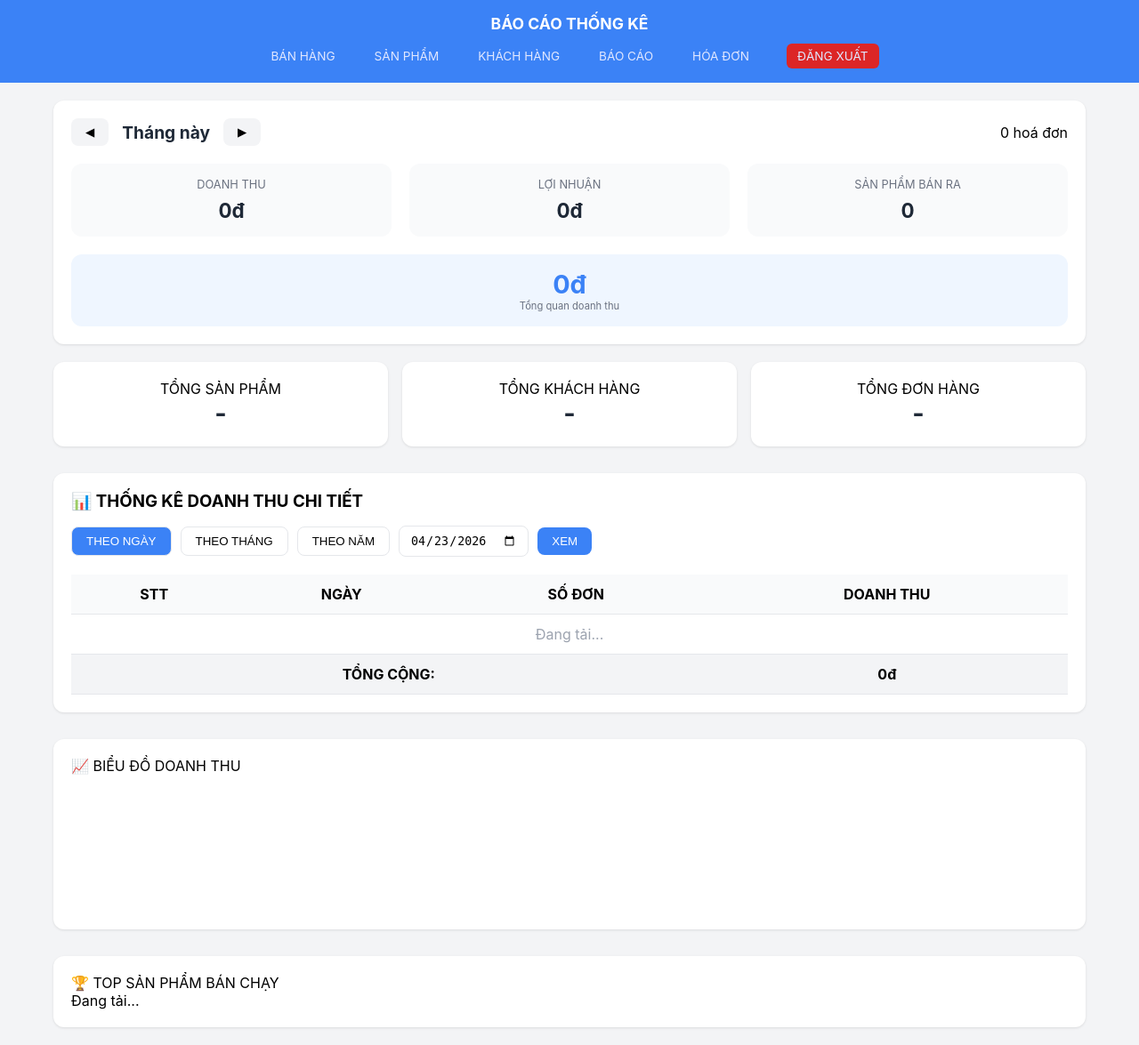
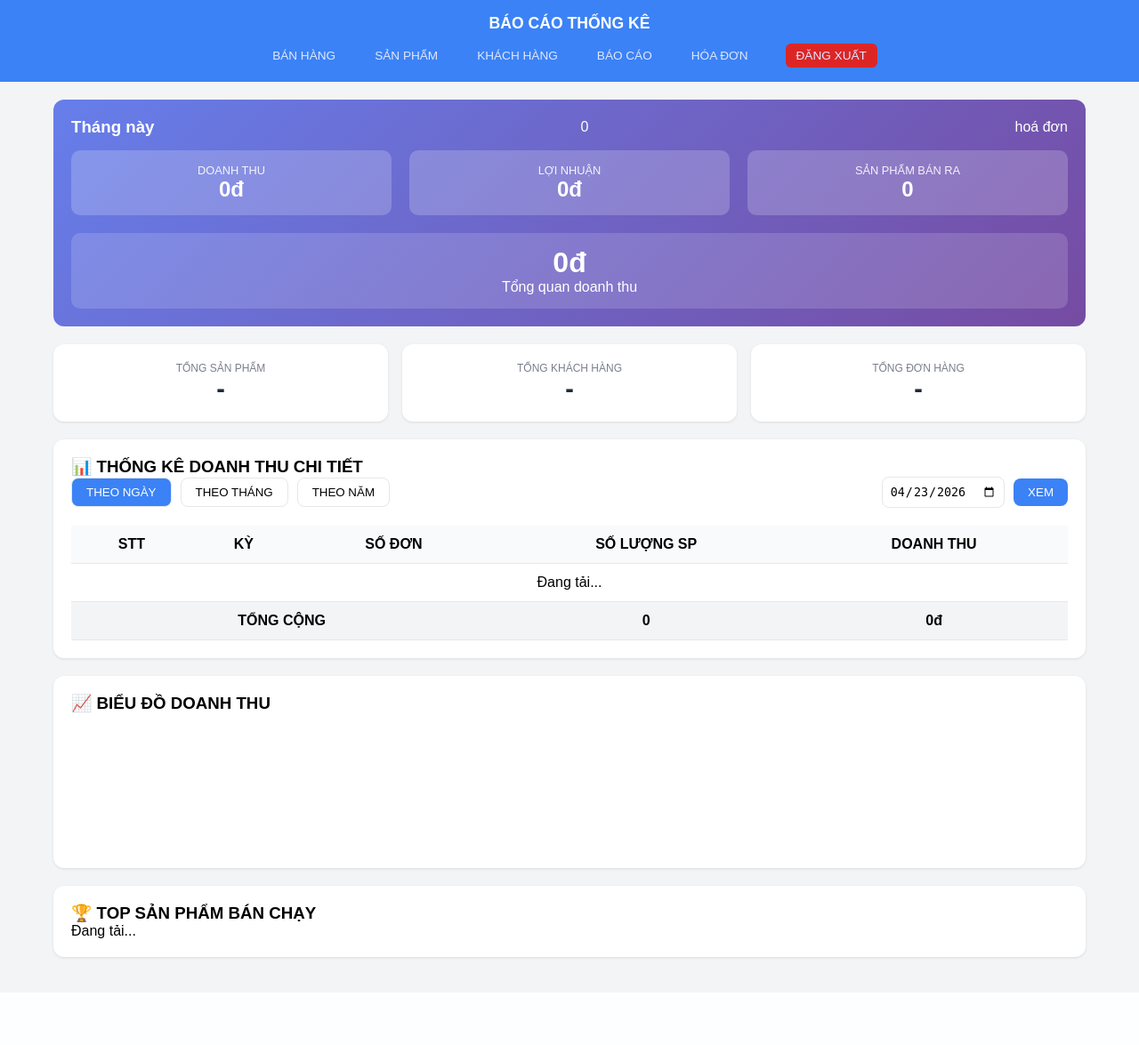
Before and after one commit to vinhvinhcuteee/pos-minh-thien-phuc, a Python web app: template templates/reports.html in a window 1280 px wide. Shown: the whole page at 89% size. After the commit the page ends 1079 px from the top, so only its background shows below. Run offline with Jinja, Linux system fonts and the light colour scheme; the template is opened without the code that fills it, so the values that code supplies are empty; a map, chart or similar area stays blank.

Commit message:
Update reports.html

```diff
--- a/templates/reports.html
+++ b/templates/reports.html
@@ -7,44 +7,36 @@
     <script src="https://cdn.jsdelivr.net/npm/chart.js"></script>
     <style>
         * { margin: 0; padding: 0; box-sizing: border-box; }
-        body { font-family: -apple-system, BlinkMacSystemFont, 'Segoe UI', Roboto, sans-serif; background: #f3f4f6; }
-        .header { background: #3b82f6; color: white; padding: 16px; position: sticky; top: 0; z-index: 100; }
+        body { font-family: Arial, sans-serif; background: #f3f4f6; }
+        .header { background: #3b82f6; color: white; padding: 16px; }
         .header h1 { font-size: 1.1rem; text-align: center; }
         .nav-links { display: flex; justify-content: center; gap: 20px; margin-top: 12px; flex-wrap: wrap; }
         .nav-links a { color: #e0e7ff; text-decoration: none; padding: 6px 12px; font-size: 0.85rem; }
         .nav-links a:hover { color: white; }
         .container { max-width: 1200px; margin: 0 auto; padding: 20px; }
-
-        .month-stats { background: white; border-radius: 12px; padding: 20px; margin-bottom: 20px; box-shadow: 0 1px 3px rgba(0,0,0,0.1); }
-        .month-header { display: flex; justify-content: space-between; align-items: center; margin-bottom: 20px; flex-wrap: wrap; gap: 10px; }
-        .month-selector { display: flex; align-items: center; gap: 15px; }
-        .month-selector button { background: #f3f4f6; border: none; padding: 8px 16px; border-radius: 8px; cursor: pointer; }
-        .month-display { font-size: 1.2rem; font-weight: bold; color: #1f2937; }
+        .card { background: white; border-radius: 12px; padding: 20px; margin-bottom: 20px; box-shadow: 0 1px 3px rgba(0,0,0,0.1); }
+        .month-stats { background: linear-gradient(135deg, #667eea 0%, #764ba2 100%); color: white; border-radius: 12px; padding: 20px; margin-bottom: 20px; }
         .stats-row { display: grid; grid-template-columns: repeat(3, 1fr); gap: 20px; margin-bottom: 20px; }
-        .stat-box { background: #f9fafb; border-radius: 12px; padding: 16px; text-align: center; }
-        .stat-box .stat-label { font-size: 0.8rem; color: #6b7280; margin-bottom: 8px; }
-        .stat-box .stat-value { font-size: 1.4rem; font-weight: bold; color: #1f2937; }
-        .revenue-summary { background: #eff6ff; border-radius: 12px; padding: 16px; text-align: center; }
-        .revenue-summary .revenue-number { font-size: 1.8rem; font-weight: bold; color: #3b82f6; }
-        .stats-overview { display: grid; grid-template-columns: repeat(3, 1fr); gap: 16px; margin-bottom: 30px; }
+        .stat-box { text-align: center; padding: 15px; background: rgba(255,255,255,0.2); border-radius: 10px; }
+        .stat-value { font-size: 1.5rem; font-weight: bold; }
+        .stat-label { font-size: 0.8rem; opacity: 0.9; }
+        .revenue-summary { text-align: center; padding: 15px; background: rgba(255,255,255,0.15); border-radius: 10px; margin-top: 10px; }
+        .revenue-number { font-size: 2rem; font-weight: bold; }
+        .stats-overview { display: grid; grid-template-columns: repeat(3, 1fr); gap: 16px; margin-bottom: 20px; }
         .stat-card { background: white; border-radius: 12px; padding: 20px; text-align: center; box-shadow: 0 1px 3px rgba(0,0,0,0.1); }
         .stat-card .stat-value { font-size: 1.8rem; font-weight: bold; color: #1f2937; }
-        .detail-table { background: white; border-radius: 12px; padding: 20px; margin-bottom: 30px; box-shadow: 0 1px 3px rgba(0,0,0,0.1); }
-        .detail-table h3 { margin-bottom: 16px; }
-        .detail-table table { width: 100%; border-collapse: collapse; }
-        .detail-table th, .detail-table td { padding: 12px; text-align: center; border-bottom: 1px solid #e5e7eb; }
-        .detail-table th { background: #f9fafb; }
-        .date-selector { display: flex; gap: 10px; margin-bottom: 20px; flex-wrap: wrap; align-items: center; }
-        .date-selector button { padding: 8px 16px; border: 1px solid #e5e7eb; background: white; border-radius: 8px; cursor: pointer; }
-        .date-selector button.active { background: #3b82f6; color: white; }
-        .date-selector input { padding: 8px 12px; border: 1px solid #e5e7eb; border-radius: 8px; }
-        .date-selector button:last-child { background: #3b82f6; color: white; border: none; }
-        .chart-container { background: white; border-radius: 12px; padding: 20px; margin-bottom: 30px; box-shadow: 0 1px 3px rgba(0,0,0,0.1); }
-        .top-products { background: white; border-radius: 12px; padding: 20px; box-shadow: 0 1px 3px rgba(0,0,0,0.1); }
-        .product-item { display: flex; justify-content: space-between; padding: 12px 0; border-bottom: 1px solid #e5e7eb; }
+        .stat-card .stat-label { font-size: 0.75rem; color: #6b7280; }
+        table { width: 100%; border-collapse: collapse; }
+        th, td { padding: 12px; text-align: center; border-bottom: 1px solid #e5e7eb; }
+        th { background: #f9fafb; font-weight: 600; }
+        .btn-group { display: flex; gap: 10px; margin-bottom: 20px; flex-wrap: wrap; align-items: center; }
+        .btn { padding: 8px 16px; border: 1px solid #e5e7eb; background: white; border-radius: 8px; cursor: pointer; }
+        .btn.active { background: #3b82f6; color: white; }
         .logout-btn { background: #dc2626; color: white; padding: 6px 12px; border-radius: 6px; text-decoration: none; margin-left: 10px; }
-        .empty-state { text-align: center; padding: 40px; color: #9ca3af; }
-        @media (max-width: 768px) { .stats-row, .stats-overview { grid-template-columns: 1fr; } }
+        .total-row { background: #f3f4f6; font-weight: bold; }
+        .date-input { display: flex; gap: 10px; align-items: center; margin-left: auto; }
+        .date-input input { padding: 8px; border: 1px solid #e5e7eb; border-radius: 8px; }
+        .date-input button { padding: 8px 16px; background: #3b82f6; color: white; border: none; border-radius: 8px; cursor: pointer; }
     </style>
 </head>
 <body>
@@ -63,20 +55,16 @@
     <div class="container">
         <!-- Thống kê tháng này -->
         <div class="month-stats">
-            <div class="month-header">
-                <div class="month-selector">
-                    <button onclick="changeMonth(-1)">◀</button>
-                    <span class="month-display" id="monthDisplay">Tháng này</span>
-                    <button onclick="changeMonth(1)">▶</button>
-                </div>
-                <div><span id="invoiceCount">0</span> hoá đơn</div>
+            <div style="display: flex; justify-content: space-between; align-items: center; margin-bottom: 15px;">
+                <h3>Tháng này</h3>
+                <span id="invoiceCount">0</span> hoá đơn
             </div>
             <div class="stats-row">
                 <div class="stat-box"><div class="stat-label">DOANH THU</div><div class="stat-value" id="monthRevenue">0đ</div></div>
                 <div class="stat-box"><div class="stat-label">LỢI NHUẬN</div><div class="stat-value" id="monthProfit">0đ</div></div>
-                <div class="stat-box"><div class="stat-label">SẢN PHẨM BÁN RA</div><div class="stat-value" id="totalSold">0</div></div>
+                <div class="stat-box"><div class="stat-label">SẢN PHẨM BÁN RA</div><div class="stat-value" id="totalSoldMonth">0</div></div>
             </div>
-            <div class="revenue-summary"><div class="revenue-number" id="totalRevenue">0đ</div><div style="font-size:0.7rem; color:#6b7280;">Tổng quan doanh thu</div></div>
+            <div class="revenue-summary"><div class="revenue-number" id="totalRevenue">0đ</div><div>Tổng quan doanh thu</div></div>
         </div>
 
         <!-- Thống kê nhanh -->
@@ -87,35 +75,38 @@
         </div>
 
         <!-- Bảng chi tiết -->
-        <div class="detail-table">
+        <div class="card">
             <h3>📊 THỐNG KÊ DOANH THU CHI TIẾT</h3>
-            <div class="date-selector">
-                <button onclick="loadReport('day')" id="btnDay" class="active">THEO NGÀY</button>
-                <button onclick="loadReport('month')" id="btnMonth">THEO THÁNG</button>
-                <button onclick="loadReport('year')" id="btnYear">THEO NĂM</button>
-                <input type="date" id="customDate" value="">
-                <button onclick="loadCustomReport()">XEM</button>
+            <div class="btn-group">
+                <button class="btn active" onclick="loadReport('day', this)">THEO NGÀY</button>
+                <button class="btn" onclick="loadReport('month', this)">THEO THÁNG</button>
+                <button class="btn" onclick="loadReport('year', this)">THEO NĂM</button>
+                <div class="date-input">
+                    <input type="date" id="customDate">
+                    <button onclick="loadCustomReport()">XEM</button>
+                </div>
             </div>
             <div style="overflow-x: auto; max-height: 400px; overflow-y: auto;">
-                <table id="detailTable">
-                    <thead><tr><th>STT</th><th id="colLabel">NGÀY</th><th>SỐ ĐƠN</th><th>DOANH THU</th></tr></thead>
-                    <tbody id="detailTableBody"><tr><td colspan="4" class="empty-state">Đang tải...</td></tr></tbody>
-                    <tfoot><tr style="background:#f3f4f6; font-weight:bold;"><td colspan="3">TỔNG CỘNG:</td><td id="totalRevenueDetail">0đ</td></tr></tfoot>
+                <table>
+                    <thead>
+                        <tr><th>STT</th><th id="colLabel">KỲ</th><th>SỐ ĐƠN</th><th>SỐ LƯỢNG SP</th><th>DOANH THU</th></tr>
+                    </thead>
+                    <tbody id="tableBody"><tr><td colspan="5">Đang tải...</tr></tbody>
+                    <tfoot><tr class="total-row"><td colspan="3">TỔNG CỘNG</td><td id="totalQuantity">0</td><td id="totalAmount">0đ</td></tr></tfoot>
                 </table>
             </div>
         </div>
 
         <!-- Biểu đồ -->
-        <div class="chart-container"><div class="chart-title">📈 BIỂU ĐỒ DOANH THU</div><canvas id="revenueChart" style="max-height: 300px;"></canvas></div>
+        <div class="card"><h3>📈 BIỂU ĐỒ DOANH THU</h3><canvas id="revenueChart" style="max-height: 300px;"></canvas></div>
 
         <!-- Top sản phẩm -->
-        <div class="top-products"><div class="chart-title">🏆 TOP SẢN PHẨM BÁN CHẠY</div><div id="topProductsList">Đang tải...</div></div>
+        <div class="card"><h3>🏆 TOP SẢN PHẨM BÁN CHẠY</h3><div id="topProductsList">Đang tải...</div></div>
     </div>
 
     <script>
-        let revenueChart = null;
+        let currentChart = null;
         let currentReportType = 'day';
-        let currentMonthOffset = 0;
 
         async function loadStats() {
             const res = await fetch('/api/stats');
@@ -125,89 +116,93 @@
             document.getElementById('totalOrders').innerText = data.total_orders || 0;
 
             if (data.top_products?.length) {
-                document.getElementById('topProductsList').innerHTML = data.top_products.map((p, i) => `<div class="product-item"><span>${i+1}. ${p.name}</span><span>Đã bán: ${p.total_sold}</span></div>`).join('');
+                document.getElementById('topProductsList').innerHTML = data.top_products.map((p, i) =>
+                    `<div style="display:flex; justify-content:space-between; padding:10px; border-bottom:1px solid #e5e7eb;">
+                        <span>${i+1}. ${p.name}</span>
+                        <span style="color:#dc2626;">Đã bán: ${p.total_sold}</span>
+                    </div>`
+                ).join('');
             } else {
-                document.getElementById('topProductsList').innerHTML = '<div class="empty-state">Chưa có dữ liệu</div>';
+                document.getElementById('topProductsList').innerHTML = 'Chưa có dữ liệu';
             }
         }
 
         async function loadMonthStats() {
             const now = new Date();
-            let year = now.getFullYear();
-            let month = now.getMonth() + 1 + currentMonthOffset;
-            if (month > 12) { year++; month = 1; }
-            if (month < 1) { year--; month = 12; }
-
-            const monthNames = ['Tháng 1', 'Tháng 2', 'Tháng 3', 'Tháng 4', 'Tháng 5', 'Tháng 6', 'Tháng 7', 'Tháng 8', 'Tháng 9', 'Tháng 10', 'Tháng 11', 'Tháng 12'];
-            document.getElementById('monthDisplay').innerText = currentMonthOffset === 0 ? 'Tháng này' : `${monthNames[month-1]} ${year}`;
-
+            const year = now.getFullYear();
+            const month = now.getMonth() + 1;
             const res = await fetch(`/api/reports/detail?type=month&date=${year}-${String(month).padStart(2,'0')}`);
             const data = await res.json();
-            let totalRevenue = 0, totalOrders = 0;
-            data.forEach(day => { totalRevenue += day.revenue || 0; totalOrders += day.order_count || 0; });
+
+            let totalRevenue = 0, totalOrders = 0, totalQuantity = 0;
+            data.forEach(day => {
+                totalRevenue += day.revenue || 0;
+                totalOrders += day.order_count || 0;
+                totalQuantity += day.total_quantity || 0;
+            });
+
             document.getElementById('monthRevenue').innerHTML = formatMoney(totalRevenue);
             document.getElementById('monthProfit').innerHTML = formatMoney(totalRevenue * 0.3);
+            document.getElementById('totalSoldMonth').innerHTML = totalQuantity;
             document.getElementById('invoiceCount').innerHTML = totalOrders;
             document.getElementById('totalRevenue').innerHTML = formatMoney(totalRevenue);
         }
 
-        function changeMonth(delta) { currentMonthOffset += delta; loadMonthStats(); }
-
-        async function loadReport(type) {
+        async function loadReport(type, btn) {
             currentReportType = type;
-            document.querySelectorAll('.date-selector button').forEach(btn => btn.classList.remove('active'));
-            document.getElementById(`btn${type.charAt(0).toUpperCase() + type.slice(1)}`).classList.add('active');
+            document.querySelectorAll('.btn').forEach(b => b.classList.remove('active'));
+            btn.classList.add('active');
 
             const res = await fetch(`/api/reports/detail?type=${type}`);
             const data = await res.json();
-            updateTable(type, data);
-            updateChart(type, data);
-        }
 
-        function updateTable(type, data) {
-            const tbody = document.getElementById('detailTableBody');
-            const colLabel = document.getElementById('colLabel');
-            let total = 0;
-
-            if (!data?.length) {
-                tbody.innerHTML = '<tr><td colspan="4" class="empty-state">Không có dữ liệu</td></tr>';
-                document.getElementById('totalRevenueDetail').innerHTML = '0đ';
+            if (!data.length) {
+                document.getElementById('tableBody').innerHTML = '<tr><td colspan="5">Không có dữ liệu</tr>';
                 return;
             }
 
+            let html = '', totalRevenue = 0, totalQuantity = 0;
+            let labels = [], revenues = [];
+
             if (type === 'day') {
-                colLabel.innerText = 'GIỜ';
-                tbody.innerHTML = data.map((item, i) => {
-                    total += item.revenue || 0;
-                    return `<tr><td>${i+1}</td><td>${item.hour}:00 - ${parseInt(item.hour)+1}:00</td><td>${item.order_count || 0}</td><td>${formatMoney(item.revenue || 0)}</td></tr>`;
-                }).join('');
+                document.getElementById('colLabel').innerText = 'GIỜ';
+                data.forEach((item, i) => {
+                    totalRevenue += item.revenue;
+                    totalQuantity += item.total_quantity || 0;
+                    html += `<tr><td>${i+1}</td><td>${item.hour}:00</td><td>${item.order_count}</td><td>${item.total_quantity || 0}</td><td>${formatMoney(item.revenue)}</td></tr>`;
+                    labels.push(`${item.hour}:00`);
+                    revenues.push(item.revenue);
+                });
             } else if (type === 'month') {
-                colLabel.innerText = 'NGÀY';
-                tbody.innerHTML = data.map((item, i) => {
-                    total += item.revenue || 0;
-                    const day = item.day?.split('-')[2] || i+1;
-                    return `<tr><td>${i+1}</td><td>Ngày ${day}</td><td>${item.order_count || 0}</td><td>${formatMoney(item.revenue || 0)}</td></tr>`;
-                }).join('');
+                document.getElementById('colLabel').innerText = 'NGÀY';
+                data.forEach((item, i) => {
+                    totalRevenue += item.revenue;
+                    totalQuantity += item.total_quantity || 0;
+                    const day = item.day.split('-')[2];
+                    html += `<tr><td>${i+1}</td><td>Ngày ${day}</td><td>${item.order_count}</td><td>${item.total_quantity || 0}</td><td>${formatMoney(item.revenue)}</td></tr>`;
+                    labels.push(`Ngày ${day}`);
+                    revenues.push(item.revenue);
+                });
             } else {
-                colLabel.innerText = 'THÁNG';
-                tbody.innerHTML = data.map((item, i) => {
-                    total += item.revenue || 0;
-                    return `<tr><td>${i+1}</td><td>Tháng ${i+1}</td><td>${item.order_count || 0}</td><td>${formatMoney(item.revenue || 0)}</td></tr>`;
-                }).join('');
+                document.getElementById('colLabel').innerText = 'THÁNG';
+                data.forEach((item, i) => {
+                    totalRevenue += item.revenue;
+                    totalQuantity += item.total_quantity || 0;
+                    html += `<tr><td>${i+1}</td><td>Tháng ${i+1}</td><td>${item.order_count}</td><td>${item.total_quantity || 0}</td><td>${formatMoney(item.revenue)}</td></tr>`;
+                    labels.push(`Tháng ${i+1}`);
+                    revenues.push(item.revenue);
+                });
             }
-            document.getElementById('totalRevenueDetail').innerHTML = formatMoney(total);
-        }
 
-        function updateChart(type, data) {
-            if (!data?.length) { data = []; }
-            const labels = type === 'day' ? data.map(d => `${d.hour}:00`) : (type === 'month' ? data.map((_, i) => `Ngày ${i+1}`) : data.map((_, i) => `T${i+1}`));
-            const revenues = data.map(d => d.revenue || 0);
+            document.getElementById('tableBody').innerHTML = html;
+            document.getElementById('totalAmount').innerHTML = formatMoney(totalRevenue);
+            document.getElementById('totalQuantity').innerHTML = totalQuantity;
 
-            if (revenueChart) revenueChart.destroy();
-            revenueChart = new Chart(document.getElementById('revenueChart'), {
+            if (currentChart) currentChart.destroy();
+            currentChart = new Chart(document.getElementById('revenueChart'), {
                 type: 'bar',
-                data: { labels, datasets: [{ label: 'Doanh thu (VNĐ)', data: revenues, backgroundColor: '#3b82f6', borderRadius: 4 }] },
-                options: { responsive: true, plugins: { tooltip: { callbacks: { label: (ctx) => 'Doanh thu: ' + formatMoney(ctx.raw) } } } }
+                data: { labels, datasets: [{ label: 'Doanh thu (VNĐ)', data: revenues, backgroundColor: '#3b82f6' }] },
+                options: { responsive: true }
             });
         }
 
@@ -216,16 +211,44 @@
             if (!date) return;
             const res = await fetch(`/api/reports/detail?type=${currentReportType}&date=${date}`);
             const data = await res.json();
-            updateTable(currentReportType, data);
-            updateChart(currentReportType, data);
+
+            let totalRevenue = 0, totalQuantity = 0, html = '';
+
+            if (currentReportType === 'day') {
+                data.forEach((item, i) => {
+                    totalRevenue += item.revenue;
+                    totalQuantity += item.total_quantity || 0;
+                    html += `<tr><td>${i+1}</td><td>${item.hour}:00</td><td>${item.order_count}</td><td>${item.total_quantity || 0}</td><td>${formatMoney(item.revenue)}</td></tr>`;
+                });
+            } else if (currentReportType === 'month') {
+                data.forEach((item, i) => {
+                    totalRevenue += item.revenue;
+                    totalQuantity += item.total_quantity || 0;
+                    const day = item.day.split('-')[2];
+                    html += `<tr><td>${i+1}</td><td>Ngày ${day}</td><td>${item.order_count}</td><td>${item.total_quantity || 0}</td><td>${formatMoney(item.revenue)}</td></tr>`;
+                });
+            } else {
+                data.forEach((item, i) => {
+                    totalRevenue += item.revenue;
+                    totalQuantity += item.total_quantity || 0;
+                    html += `<tr><td>${i+1}</td><td>Tháng ${i+1}</td><td>${item.order_count}</td><td>${item.total_quantity || 0}</td><td>${formatMoney(item.revenue)}</td></tr>`;
+                });
+            }
+
+            document.getElementById('tableBody').innerHTML = html;
+            document.getElementById('totalAmount').innerHTML = formatMoney(totalRevenue);
+            document.getElementById('totalQuantity').innerHTML = totalQuantity;
         }
 
-        function formatMoney(amount) { return amount >= 1000000 ? (amount/1000000).toFixed(1)+'trđ' : new Intl.NumberFormat('vi-VN').format(amount)+'đ'; }
+        function formatMoney(amount) {
+            if (amount >= 1000000) return (amount / 1000000).toFixed(1) + 'trđ';
+            return new Intl.NumberFormat('vi-VN').format(amount) + 'đ';
+        }
 
         document.getElementById('customDate').value = new Date().toISOString().split('T')[0];
         loadStats();
         loadMonthStats();
-        loadReport('day');
+        loadReport('day', document.querySelector('.btn.active'));
     </script>
 </body>
 </html>
```
